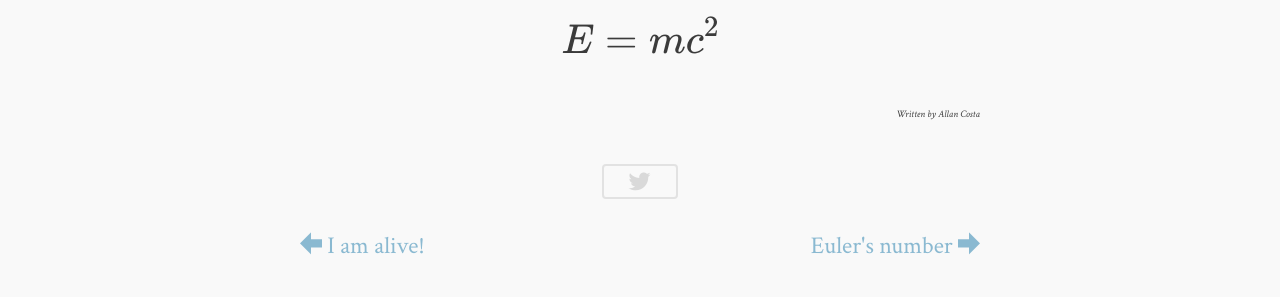
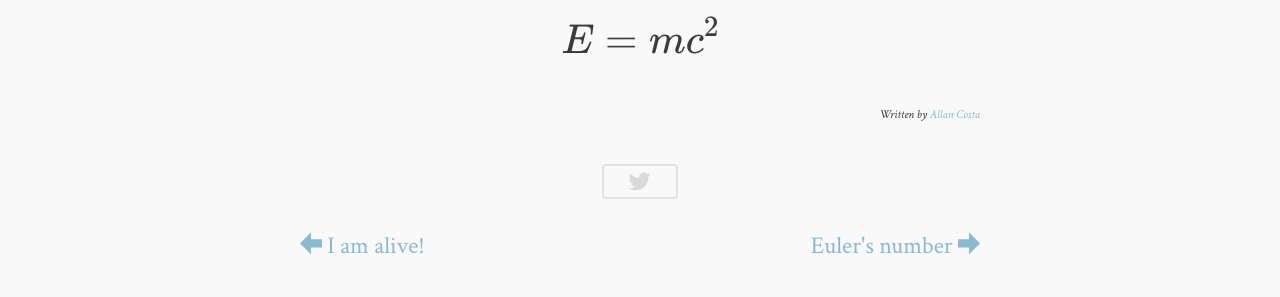
Before and after one commit to snowdj/allanino.github.io, a Jekyll site: the page built from _posts/2014-06-12-first-post.md, in a window 1280 px wide. Shown: the part 859-1156 px from the top of the page. Built offline with Jekyll 4.4.1, drawn with Linux system fonts in a browser that asks for light colours; formulas are drawn with MathJax 3; comment, search, counter and statistics services are not loaded.

Commit message:
New test for autorship.

```diff
--- a/_layouts/post.html
+++ b/_layouts/post.html
@@ -21,7 +21,9 @@
 
         {{ content }}
 
-      <p class = "autorship" style="margin-top:33px;margin-bottom:33px;text-align:right;font-style:italic;font-size:10px;">Written by Allan Costa</p>
+      <p class = "autorship" style="margin-top:33px;margin-bottom:33px;text-align:right;font-style:italic;font-size:12px;">Written by
+        <a href="https://plus.google.com/u/0/108116428141422531231?rel=author">Allan Costa</a>
+      </p>
 
       <a class = "share" href="https://twitter.com/intent/tweet?text=&quot;{{ page.title }}&quot;%20{{ site.domain }}{{ page.url }}%20via%20&#64;{{ site.owner.twitter }}" data-dnt="true"><span class="icon-twitter"></span></a>
       <script>!function(d,s,id){var js,fjs=d.getElementsByTagName(s)[0];if(!d.getElementById(id)){js=d.createElement(s);js.id=id;js.src="//platform.twitter.com/widgets.js";fjs.parentNode.insertBefore(js,fjs);}}(document,"script","twitter-wjs");</script>
```
